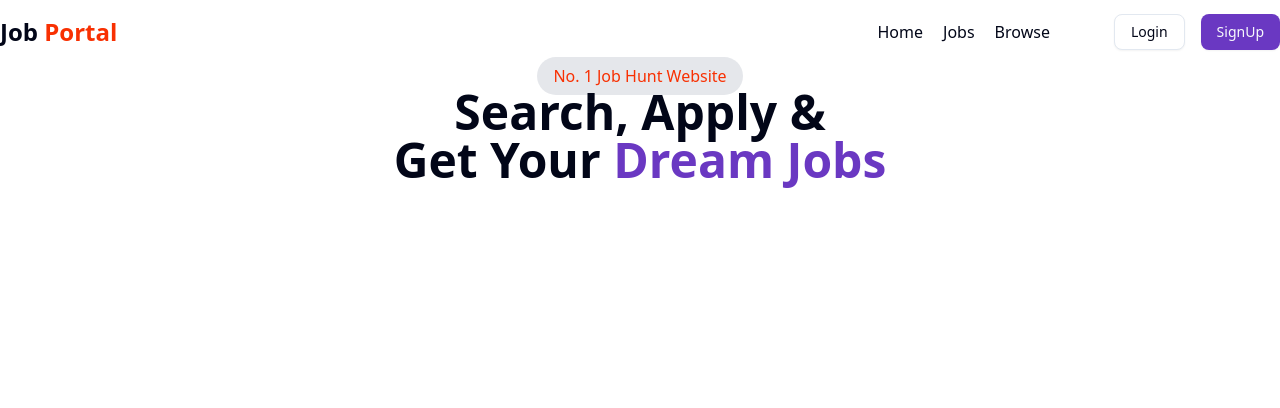
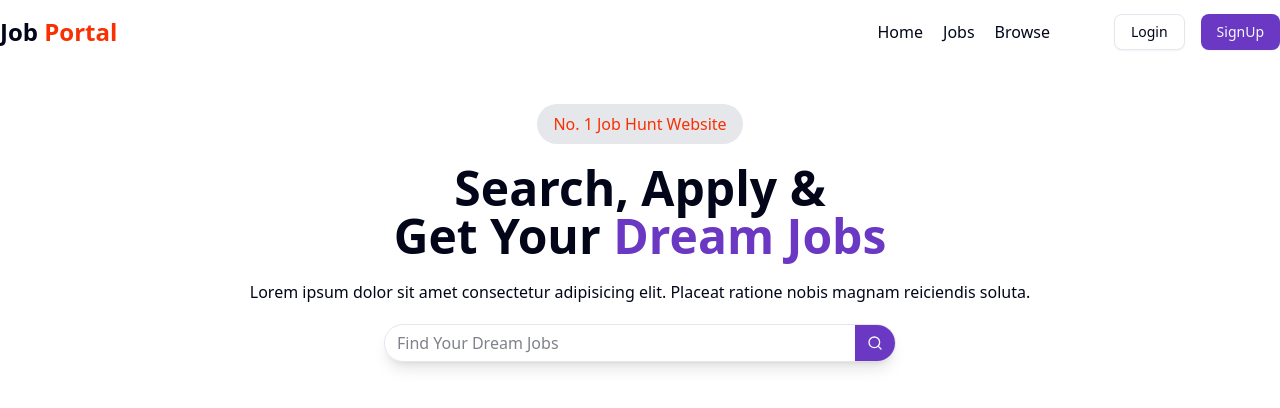
Before and after one commit to aman-singh78/jobPortal-frontend, a React (Vite) app: page / in a window 1280 px wide. Shown: the top 408 px of the page. Built offline with nearby package versions, Linux system fonts and the light colour scheme.

Commit message:
input field implemented

```diff
--- a/src/components/HeroSection.jsx
+++ b/src/components/HeroSection.jsx
@@ -1,15 +1,33 @@
+import { Search } from "lucide-react";
 import React from "react";
+import { Button } from "./ui/button";
 
 const HeroSection = () => {
   return (
     <div className="text-center ">
-      <span className="px-4 py-2 rounded-full bg-gray-200 text-[#F83002] font-medium">
+      <div className="flex flex-col gap-5 my-10">
+        <span className="px-4 py-2  mx-auto rounded-full bg-gray-200 text-[#F83002] font-medium">
           No. 1 Job Hunt Website
         </span>
         <h1 className="text-5xl font-bold">
           Search, Apply & <br /> Get Your{" "}
           <span className="text-[#6A38C2]">Dream Jobs</span>
         </h1>
+        <p>
+          Lorem ipsum dolor sit amet consectetur adipisicing elit. Placeat
+          ratione nobis magnam reiciendis soluta.
+        </p>
+        <div className="flex w-[40%] shadow-lg border border-gray-200 pl-3 rounded-full items-center mx-auto">
+          <input
+            type="text"
+            placeholder="Find Your Dream Jobs"
+            className="outline-none border-none w-full"
+          />
+          <Button className="rounded-r-full bg-[#6A38C2]">
+            <Search className="h-5 w-5" />
+          </Button>
+        </div>
+      </div>
     </div>
   );
 };
```
Lines whose indentation alone changed are shown as unchanged.
